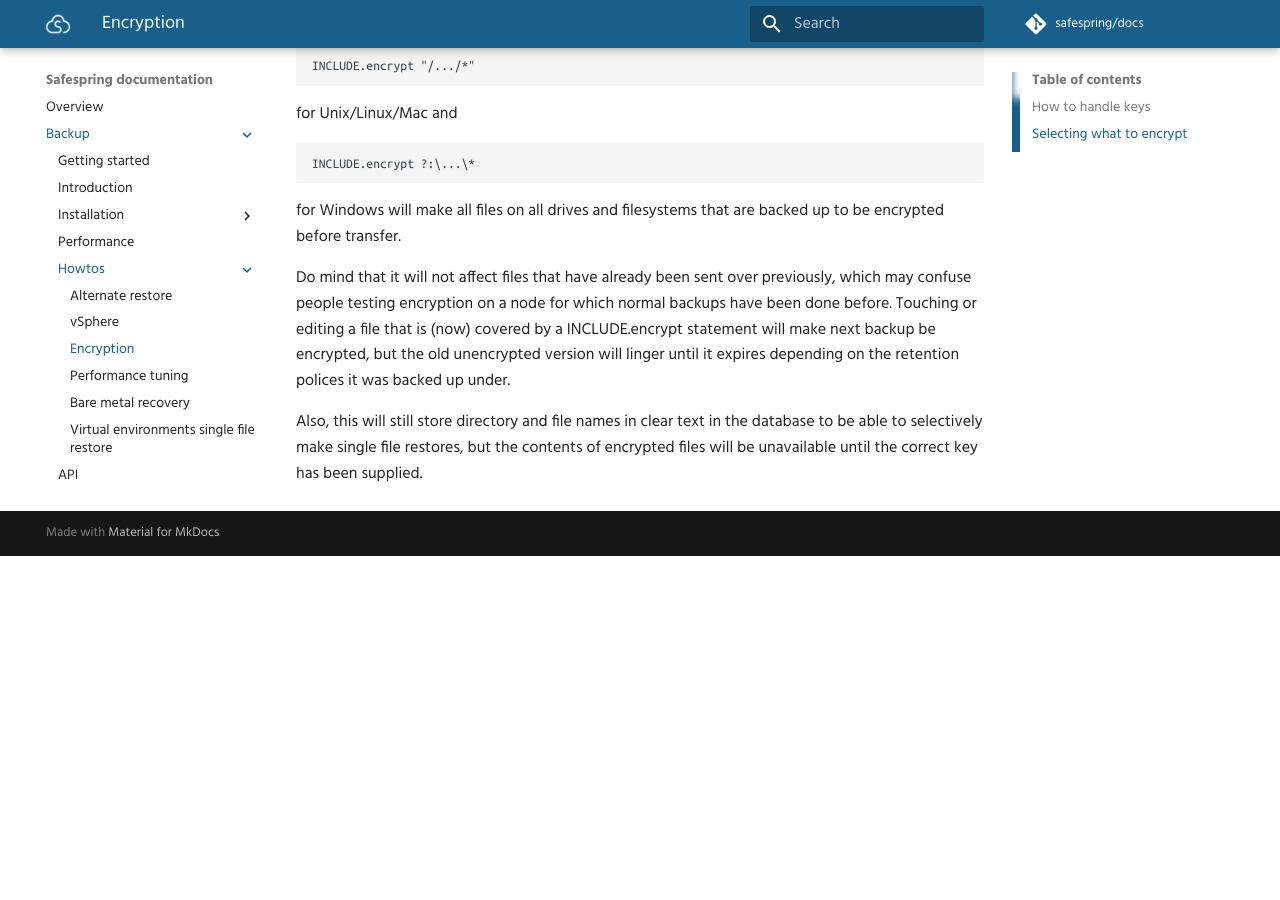
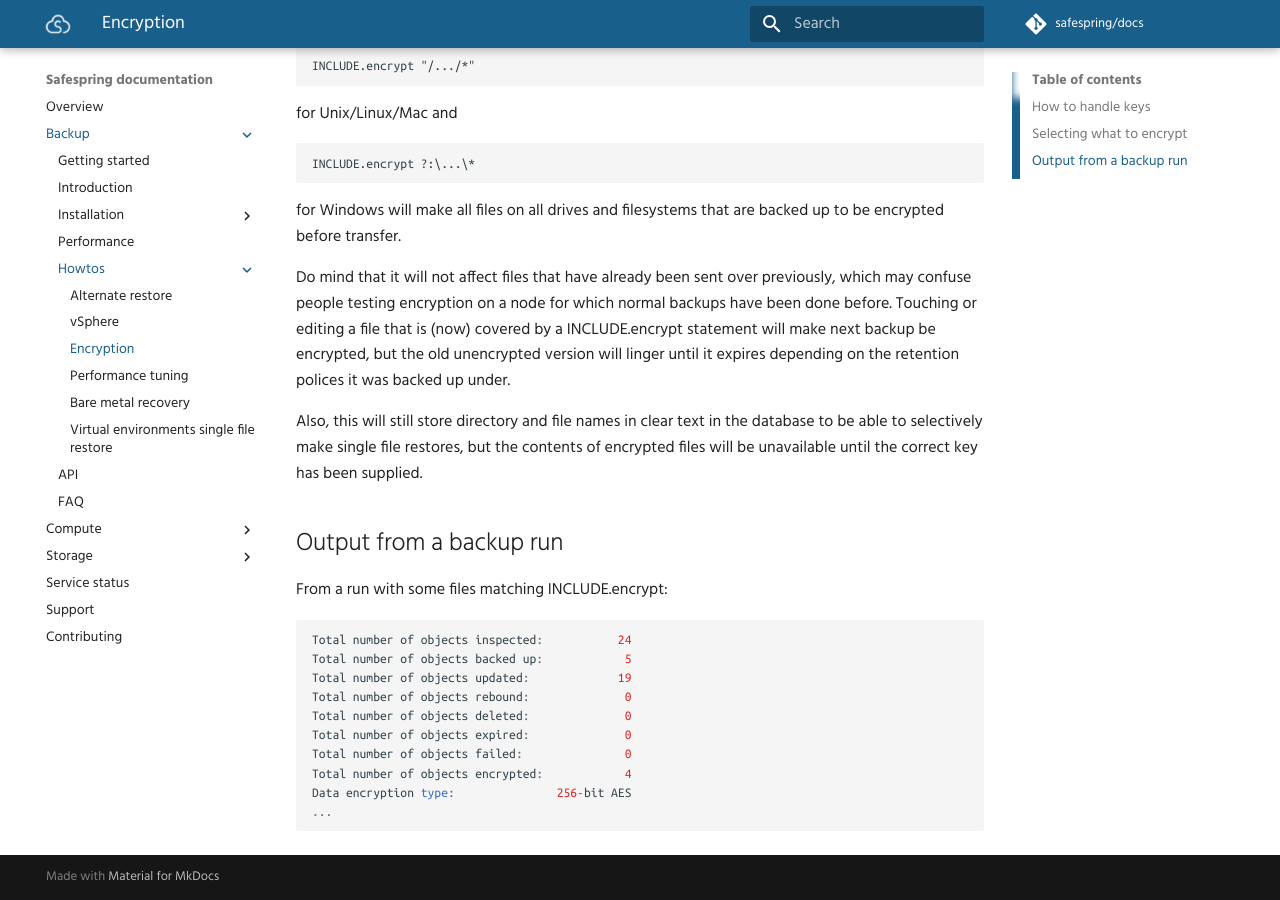
Before and after one commit to safespring/docs, an MkDocs documentation site: the page built from content/backup/howto/encrypted.md, in a window 1280 px wide and 900 px high, scrolled down 1817 px. Built offline with MkDocs 1.6.1 and Material for MkDocs 9.7.7, drawn with Linux system fonts in a browser that asks for light colours; comment, search, counter and statistics services are not loaded; old or Windows-style settings are respelled for this version of MkDocs; before the commit the page ends 2373 px from its top, so only the background shows below that.

Commit message:
Add output from example run

```diff
--- a/content/backup/howto/encrypted.md
+++ b/content/backup/howto/encrypted.md
@@ -103,3 +103,19 @@
 the database to be able to selectively make single file restores, but
 the contents of encrypted files will be unavailable until the correct
 key has been supplied.
+
+Output from a backup run
+------------------------
+
+From a run with some files matching INCLUDE.encrypt:
+
+    Total number of objects inspected:           24
+    Total number of objects backed up:            5
+    Total number of objects updated:             19
+    Total number of objects rebound:              0
+    Total number of objects deleted:              0
+    Total number of objects expired:              0
+    Total number of objects failed:               0
+    Total number of objects encrypted:            4
+    Data encryption type:               256-bit AES
+    ...
```
